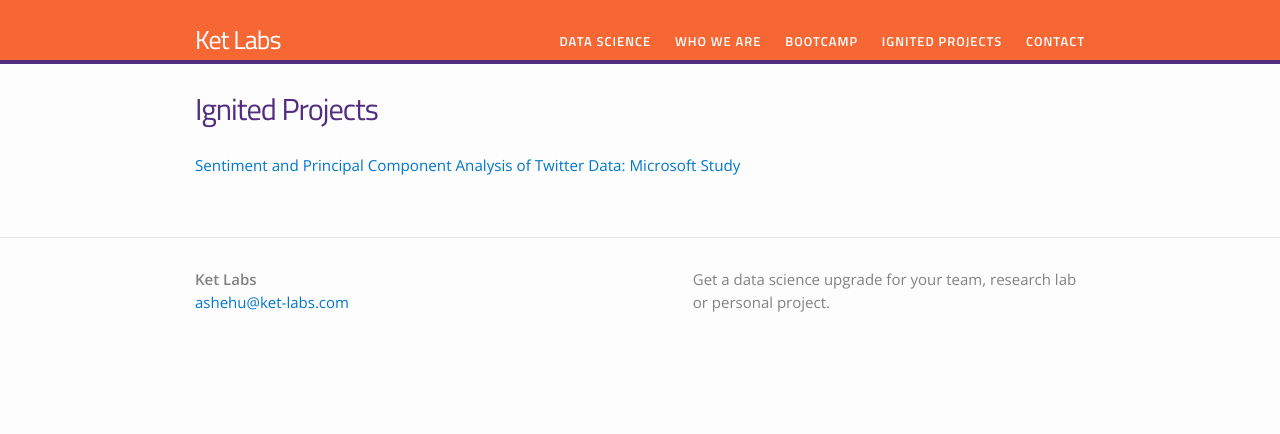
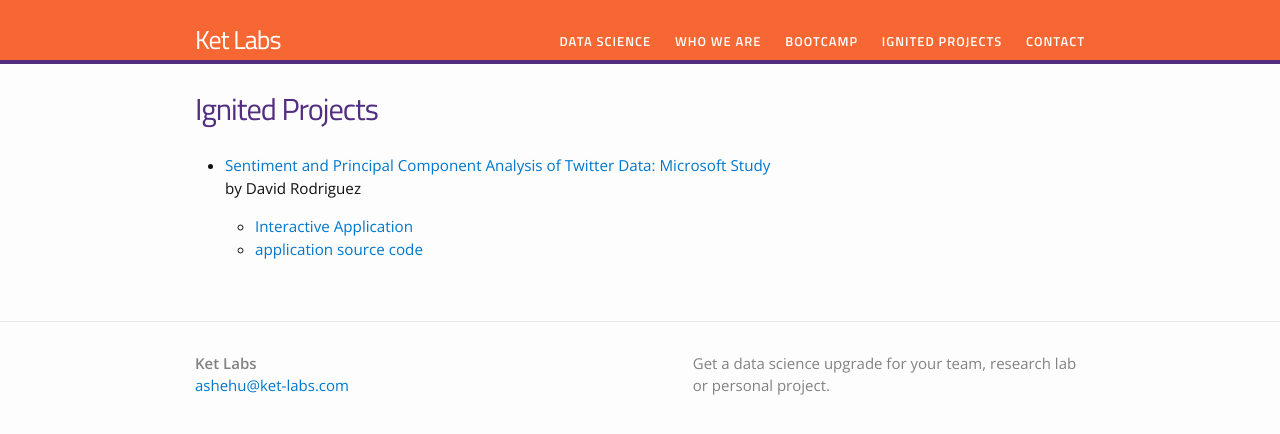
Before and after one commit to Ket-Labs/Ket-Labs.github.io, a Jekyll site: the page built from ingnited_projects.md, in a window 1280 px wide. Shown: the top 434 px of the page. Built offline with Jekyll 4.4.1, drawn with Linux system fonts in a browser that asks for light colours.

Commit message:
link to app

```diff
--- a/ingnited_projects.md
+++ b/ingnited_projects.md
@@ -5,4 +5,8 @@ permalink: /ignited_projects/
 ---
 
 
-[Sentiment and Principal Component Analysis of Twitter Data: Microsoft Study](/ignited_projects/2016-04__David_Rodriguez/microsoft_analysis/)
+* [Sentiment and Principal Component Analysis of Twitter Data: Microsoft Study](/ignited_projects/2016-04__David_Rodriguez/microsoft_analysis/)
+by David Rodriguez
+
+    * [Interactive Application](https://dr-rodriguez.shinyapps.io/twitter_analysis/){:target="_blank"}
+    * [application source code](https://github.com/dr-rodriguez/Twitter-Analysis-Shiny-App){:target="_blank"}
```
Also changed, not shown: 3 other files.
